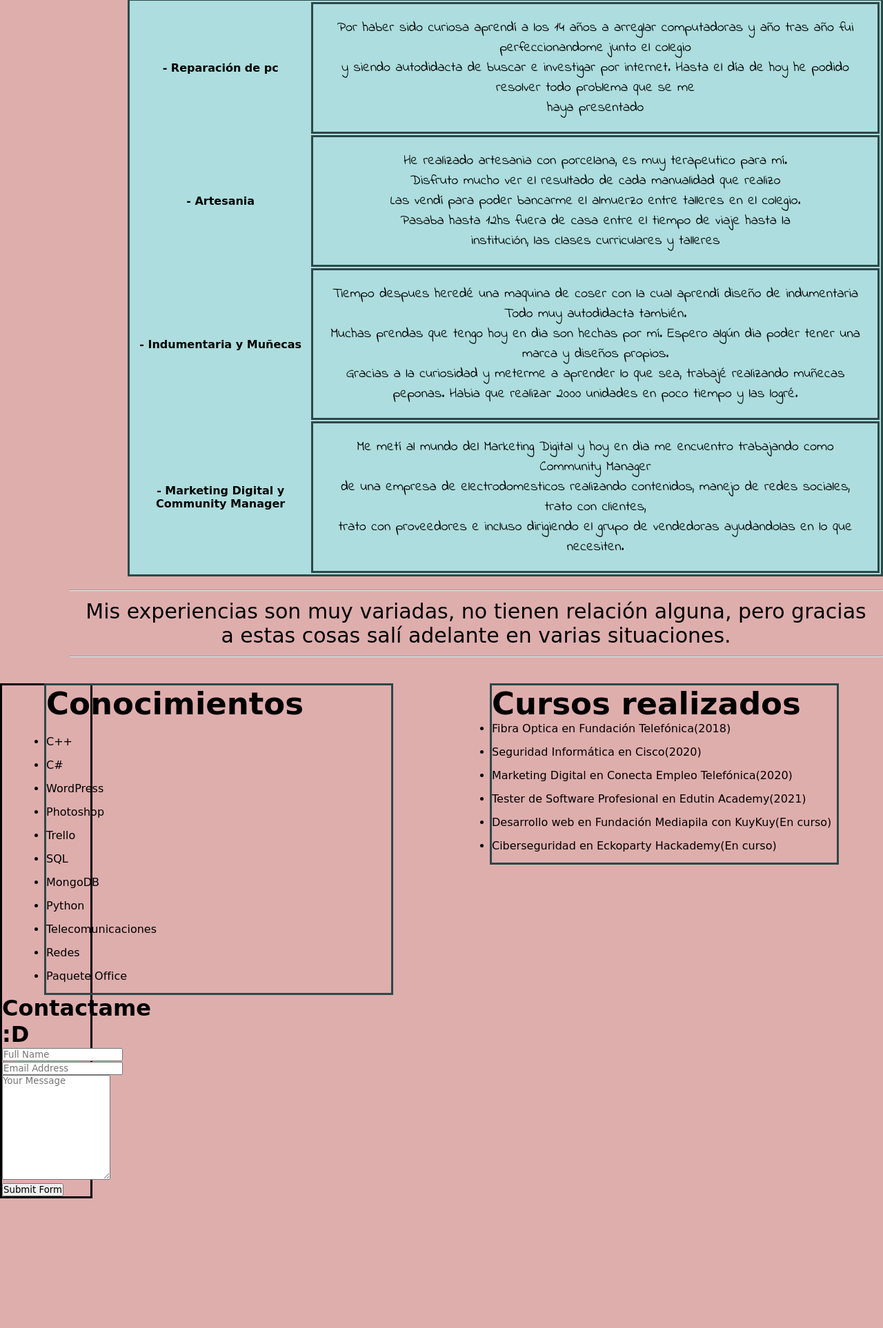
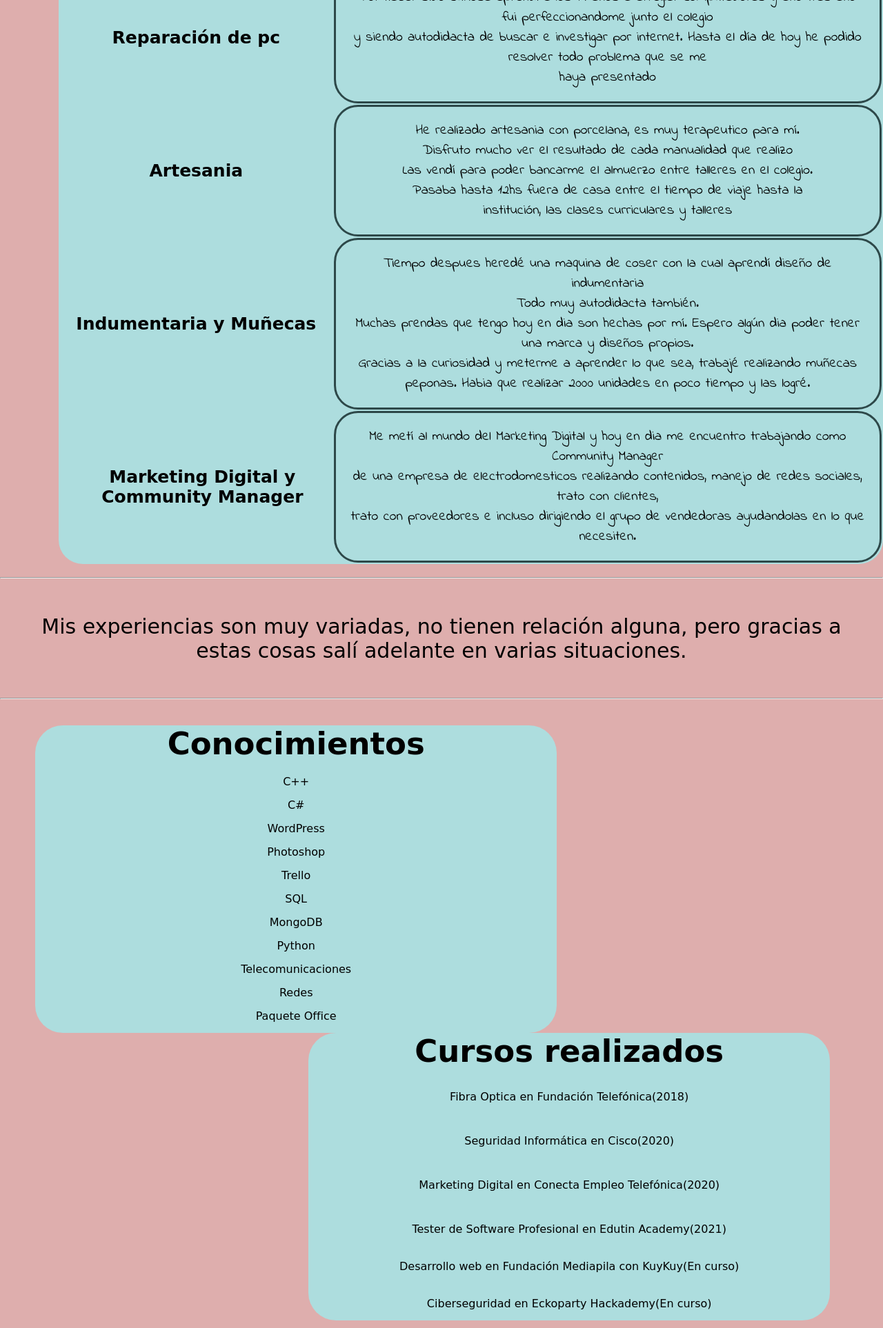
Before and after one commit to MoonBlack97/Cv_web, a plain HTML site: page index.html in a window 1280 px wide. Shown: the part 871-2797 px from the top of the page at 69% size. Before the commit the page ends 2609 px from the top, so only its background shows below. Drawn offline with Linux system fonts and the light colour scheme; a web font is replaced by a local one.

Commit message:
actualizacion

```diff
--- a/cv.css
+++ b/cv.css
@@ -24,7 +24,8 @@ body{
 }
 
 table{
-    border: #2D4849 solid;
+
+    border-radius: 35px;
     background-color: #ADDDDE;
 }
 
@@ -34,13 +35,15 @@ td{
     border: #2D4849 solid;
     font-family: 'Indie Flower', cursive;
     font-size: 20px;
+    border-radius: 35px;
 
 }
 
 #exp{
     text-align: center;
     font-size: 30px;
-    margin: 1%
+    margin: 4%
+
 }
 
 #cono{
@@ -54,21 +57,29 @@ td{
 #cursos{
 
     display: block;
-    text-align: left;
     width: 500px;
-    margin-right: 5%;
+    margin-right: 6%;
     float: right;
-    padding: inherit;
-    border: #2D4849 solid;
+    background-color: #ADDDDE;
+    border-radius: 40px;
+    text-align: center;
+    padding-left: 10%;
+    padding-right: 10%;
+
 }
 
 #conocimiento{
     display: block;
     width: 500px;
-    margin-left: 5%;
+    margin-left: 4%;
     float: left;
-    padding: inherit;
-    border: #2D4849 solid;
+    background-color: #ADDDDE;
+    border-radius: 40px;
+    text-align: center;
+    padding-left: 10%;
+    padding-right: 10%;
+
+
 }
 
 h2{
@@ -79,22 +90,59 @@ h2{
 
 li{
     padding-bottom: 15px;
+    list-style: none;
 }
 
 #cont{
-    border: black solid;
-    width: 10%;
+    width: 90%;
+    display: inline-block;
+    background-color: #ADDDDE;
+    margin-left: 4%;
+    border-radius: 40px;
+    text-align: center;
+    font-size: 20px;
+
 }
 
-#caja_exp{
-    margin-left: 100px;
+th{
+    font-size: 25px;
+    margin-left: 5%;
 }
 
 nav{
     background-color: #2D4849;
     width: 100%;
     height: 50px;
-    font-size: 20px;
+}
+
+#nav_ul{
+    float: left;
+}
+
+ a{
+    text-decoration: none;
+ }
+
+ marquee{
+     margin: 3%
+ }
+
+ footer{
+     margin-top: 10px;
+     background-color: #2D4849;
+     font-size: 45px;
+     text-align: center;
+     text-decoration: antiquewhite;
+ }
+
+ .enlineaBloque {
     color: white;
+    width: 20%;
+    height: 50px;
+    display: inline-block;
     text-align: center;
 }
+
+span:hover{
+    background-color: #4b7475;
+}
--- a/index.html
+++ b/index.html
@@ -14,11 +14,12 @@
 
 <body>
     <nav>
-        <a href=#sobre_mi>Sobre mi</a>
-        <a href=#experiencias>Experiencias</a>
-        <a href=#conocimientos>Conocimientos y Cursos</a>
-        <a href=#cont>Contacto</a>
+        <span class="enlineaBloque">Sobre mi</span>
+        <span class="enlineaBloque">Experiencias</span>
+        <span class="enlineaBloque">Conocimientos y Cursos</span>
+        <span class="enlineaBloque">Contacto</span>
     </nav>
+
         <div id="presentacion" >
             <div>
             <h1 style="font-size: 50px;">Hola, mi nombre es <b>Luciana Jimena Beatriz Garcia</b></h1>
@@ -35,6 +36,7 @@
 
                 <a href=#cont><i class="fas fa-at" style="font-size: 55px; color:#2D4849;"></i></a><br>
         </div>
+
             <img src="yo.jpg" alt="Foto" width="250"
             style="border-radius: 50%;
             float: right;
@@ -72,15 +74,14 @@
 
         </div>
 
-            <br>
-            <br>
-            <h2 style="text-align: center;">Experiencias</h2>
-            <br>
-            <br>
+
+            <h2 style="text-align: center; margin: 2%">Experiencias</h2>
+
+
             <div id="caja_exp">
                 <table id="experiencias">
                     <tr>
-                        <th>- Reparación de pc</th>
+                        <th> Reparación de pc</th>
                         <td>
                                 Por haber sido curiosa aprendí a los 14 años a arreglar computadoras y año tras año fui perfeccionandome junto el colegio<br>
                                 y siendo autodidacta de buscar e investigar por internet. Hasta el día de hoy he podido resolver todo problema que se me<br>
@@ -89,7 +90,7 @@
                     </tr>
 
                     <tr>
-                        <th>- Artesania</th>
+                        <th> Artesania</th>
                         <td>
                             He realizado artesania con porcelana, es muy terapeutico para mí.<br>
                             Disfruto mucho ver el resultado de cada manualidad que realizo<br>
@@ -100,7 +101,7 @@
                     </tr>
 
                     <tr>
-                        <th>- Indumentaria y Muñecas</th>
+                        <th> Indumentaria y Muñecas</th>
                         <td>
                             Tiempo despues heredé una maquina de coser con la cual aprendí diseño de indumentaria<br>
                             Todo muy autodidacta también.<br>
@@ -110,7 +111,7 @@
                     </tr>
 
                     <tr>
-                        <th>- Marketing Digital y Community Manager</th>
+                        <th style="padding-left: 18px ;"> Marketing Digital y Community Manager</th>
                         <td>
                             Me metí al mundo del Marketing Digital y hoy en dia me encuentro trabajando como Community Manager<br>
                             de una empresa de electrodomesticos realizando contenidos, manejo de redes sociales, trato con clientes,<br>
@@ -130,7 +131,7 @@
             <br>
             <br>
 
-            <div>
+
                     <div id="conocimiento" >
                         <h2>Conocimientos</h2>
                         <br>
@@ -146,33 +147,30 @@
                             <li>Telecomunicaciones</li>
                             <li>Redes</li>
                             <li>Paquete Office</li>
-
                         </ul>
                     </div>
-
 
                     <div id="cursos">
                         <h2>Cursos realizados</h2>
 
                             <ul>
-                            <li>Fibra Optica en Fundación Telefónica(2018)</li>
-                            <li>Seguridad Informática en Cisco(2020)</li>
-                            <li>Marketing Digital en Conecta Empleo Telefónica(2020)</li>
-                            <li>Tester de Software Profesional en Edutin Academy(2021)</li>
-                            <li>Desarrollo web en Fundación Mediapila con KuyKuy(En curso)</li>
-                            <li>Ciberseguridad en Eckoparty Hackademy(En curso)</li>
+                                <li style="padding-top: 30px;">Fibra Optica en Fundación Telefónica(2018)</li>
+                                <li style="padding-top: 30px;">Seguridad Informática en Cisco(2020)</li>
+                                <li style="padding-top: 30px;">Marketing Digital en Conecta Empleo Telefónica(2020)</li>
+                                <li style="padding-top: 30px;">Tester de Software Profesional en Edutin Academy(2021)</li>
+                                <li style="padding-top: 20px;">Desarrollo web en Fundación Mediapila con KuyKuy(En curso)</li>
+                                <li style="padding-top: 20px;">Ciberseguridad en Eckoparty Hackademy(En curso)</li>
                             </ul>
-                </div>
                     </div>
 
 
-            <div id="cajaF">
-
+                    <marquee style="font-size: 50px;">Buen trabajo en equipo y compañerismo</marquee>
 
             <div id="cont">
                 <h1>Contactame :D</h1>
+
                 <form target="_blank" action="https://formsubmit.co/your@email.com" method="POST">
-                    <div class="form-group">
+                    <div class="form-group" style="padding: 2%">
                         <div class="form-row">
                             <div class="col">
                                 <input type="text" name="name" class="form-control" placeholder="Full Name" required>
@@ -189,7 +187,11 @@
                 </form>
             </div>
 
-        </div>
+            <footer>
+                <a href="#presentacion">♦ Volver a subir ♦</a>
+
+            </footer>
+
 
 </body>
 </html>
```
Lines whose indentation alone changed are shown as unchanged.
